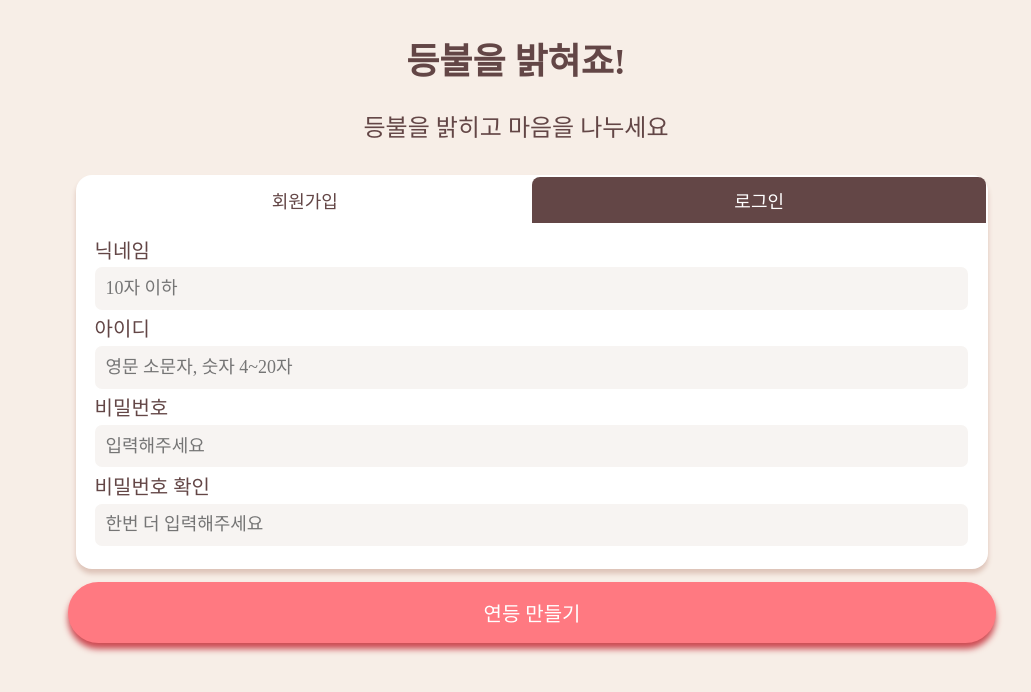
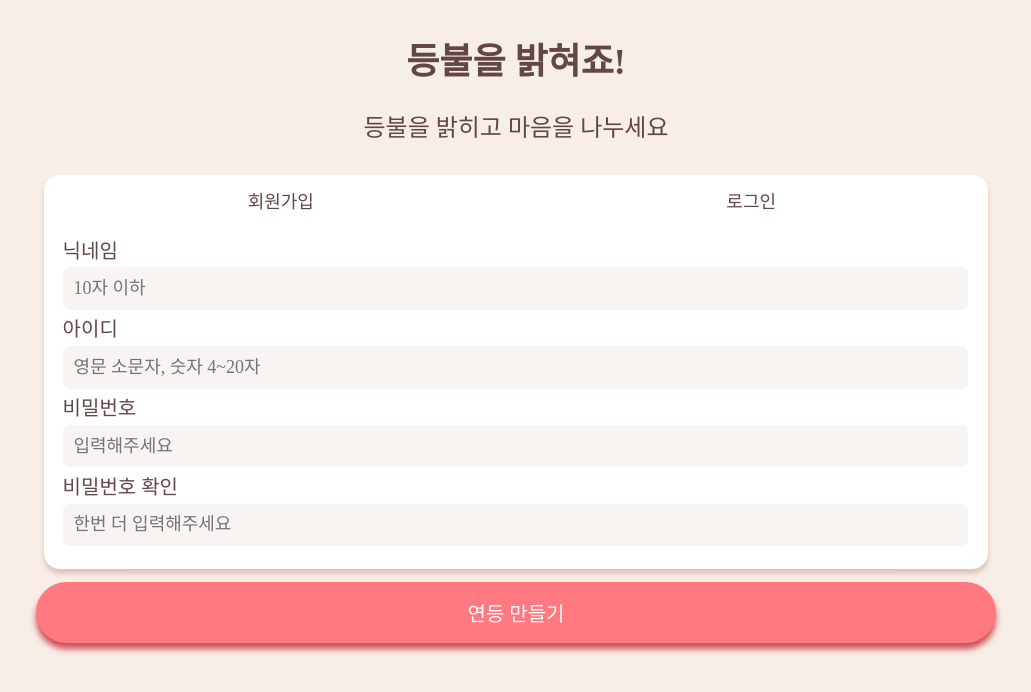
Before and after one commit to Budda-handsome/buddha_birthday, a React (Create React App) app: page / in a window 1280 px wide. Both pictures are taken after a click on the button "시작하기". Shown: the top 692 px of the page, without its empty margins (124-1155 px from the left). Built offline with nearby package versions, Linux system fonts and the light colour scheme; a web font is replaced by a local one.

Commit message:
change tab

```diff
--- a/package.json
+++ b/package.json
@@ -2,6 +2,7 @@
   "name": "buddha-birthday",
   "version": "0.1.0",
   "private": true,
+  "proxy": "http://localhost:8080",
   "dependencies": {
     "@testing-library/jest-dom": "^5.16.4",
     "@testing-library/react": "^13.1.1",
@@ -11,6 +12,7 @@
     "react-scripts": "5.0.1",
     "web-vitals": "^2.1.4"
   },
+
   "scripts": {
     "start": "react-scripts start",
     "build": "react-scripts build",
--- a/src/App.js
+++ b/src/App.js
@@ -3,6 +3,10 @@ import styles2 from "./styles.css";
 import logo from './buddha.png';
 
 import {BrowserRouter as Router,Routes, Route, useNavigate, Link} from "react-router-dom"
+import React, { useState } from "react";
+import { render } from "@testing-library/react";
+
+
 function App() {
   return (
 
@@ -17,6 +21,10 @@ function App() {
   );
 }
 
+const Title = () =><Link to="/"><h2 id="title" >
+등불을 밝혀죠!
+</h2></Link>
+
 function Home(){
 
   let navigate = useNavigate();
@@ -25,10 +33,9 @@ function Home(){
   };
   return(
     <div>
+
       <header className="head">
-      <Link to="/">
-      <h2>등불을 밝혀죠!</h2>
-      </Link>
+      <Title/>
       <p>등불을 밝히고 마음을 나누세요</p>
     </header>
       <img src={logo} className="app-logo" alt="logo"></img>
@@ -39,62 +46,86 @@ function Home(){
 }
 
 
+
 function SignUp(){
-  return (
-    <><header className="head">
-      <Link to="/">
-      <h2>등불을 밝혀죠!</h2>
-      </Link>
-      <p>등불을 밝히고 마음을 나누세요</p>
-    </header><main>
+  const [count, setCount] = useState(0);
+  console.log(count);
 
-        <div class="container" style= {styles2}>
-          <ul class="tabs">
-            <li class="tab-link current" data-tab="tab-1">회원가입</li>
-            <li class="tab-link" data-tab="tab-2">로그인</li>
-          </ul>
 
-          <div id="tab-1" class="tab-content current">
-            <form action="" method="get" class="form-signup">
-              <div class="form-signup">
+  const clickHandler = (id) => {
+    setCount(id);
+  };
+
+  const obj = {
+    0: <>
+    <div id="tab-1" className="tab-content">
+            <form action="" method="get" className="form-signup">
+              <div className="form-signup">
                 <label for="name">닉네임 </label>
                 <input type="text" name="name" id="name" placeholder="10자 이하" required/>
                 </div>
-              <div class="form-signup">
+              <div className="form-signup">
                 <label for="id">아이디 </label>
                 <input type="text" name="id" id="id" placeholder="영문 소문자, 숫자 4~20자" required/>
                 </div>
-              <div class="form-signup">
+              <div className="form-signup">
                 <label for="password">비밀번호 </label>
                 <input type="password" name="password" id="password" placeholder="입력해주세요" required/>
               </div>
-              <div class="form-signup">
+              <div className="form-signup">
                 <label for="passwordcheck">비밀번호 확인 </label>
                 <input type="text" name="passwordcheck" id="passwordcheck" placeholder="한번 더 입력해주세요" required/>
                 </div>
 
             </form>
           </div>
-
-          <div id="tab-2" class="tab-content">
-            <form action="" method="get" class="form-login">
-              <div class="form-login">
+    </>,
+    1:<>
+     <div id="tab-2" className="tab-content">
+            <form action="" method="get" className="form-login">
+              <div className="form-login">
                 <label for="id">아이디 </label>
                 <input type="text" name="id" id="id" required/>
                 </div>
-              <div class="form-login">
+              <div className="form-login">
                 <label for="password">비밀번호 </label>
                 <input type="password" name="password" id="password" required/>
                 </div>
             </form>
       </div>
+    </>
+  }
+
+
+    return (
+      <div className="wrapper">
+      <header className="head">
+      <Title/>
+        <p>등불을 밝히고 마음을 나누세요</p>
+      </header>
+
+          <div className="container" style= {styles2}>
+            <ul className="tabs" >
+              <li onClick={() => clickHandler(0)} className="tab-link " data-tab="tab-1">
+                <input type="radio" id="signup" name="select"></input>
+                <label for="signup">회원가입</label>
+                </li>
+              <li onClick={() => clickHandler(1)}className="tab-link" data-tab="tab-2">
+                  <input type="radio" id="signin" name="select"></input>
+                  <label for="signin">로그인</label>
+
+              </li>
+
+            </ul>
+
+          {/* this.state.activeId */}
+          <div className="contents">{obj[count]}</div>
 
           </div>
-        <div class="form-ex">
+          <div className="form-ex">
             <button type="submit">연등 만들기</button>
           </div>
-
-      </main></>
+          </div>
       );
   }
 
--- a/src/styles.css
+++ b/src/styles.css
@@ -68,32 +68,49 @@ ul.tabs{
 
 
   ul.tabs li{
-    background: #634646;
+
     width: calc(100%/2);
     font-size: 18px;
-    color: #fff;
+
     border-top-left-radius: 8px;
     border-top-right-radius: 8px;
 
     text-align: center;
-
-
     padding: 10px 15px;
     cursor: pointer;
   }
 
-  ul.tabs li.current{
+
+
+  /* ul.tabs li{
     background: none;
     color: #634646;
-  }
+  } */
 
-  .tab-content.current{
+  /* .tab-content.current{
     display: inherit;
   }
   .tab-content{
     display: none;
 
+  } */
+
+  #signup, #signin{
+    display: none;
+    background: none;
+    color: #634646;
+    font-size: 16dp;
   }
+
+  label #signup, label #signin{
+      text-align: center;
+  }
+input:checked +.tablink {
+    color: #fff;
+    background-color: #634646;
+}
+
+
 
 form{
     position: relative;
@@ -110,9 +127,10 @@ form .form-example{
 
 
 }
-label{
+
+.form-signup label, .form-login label{
     float:left;
-    margin:0%;
+
 }
 
 input{
```
Lines whose indentation alone changed are shown as unchanged.
